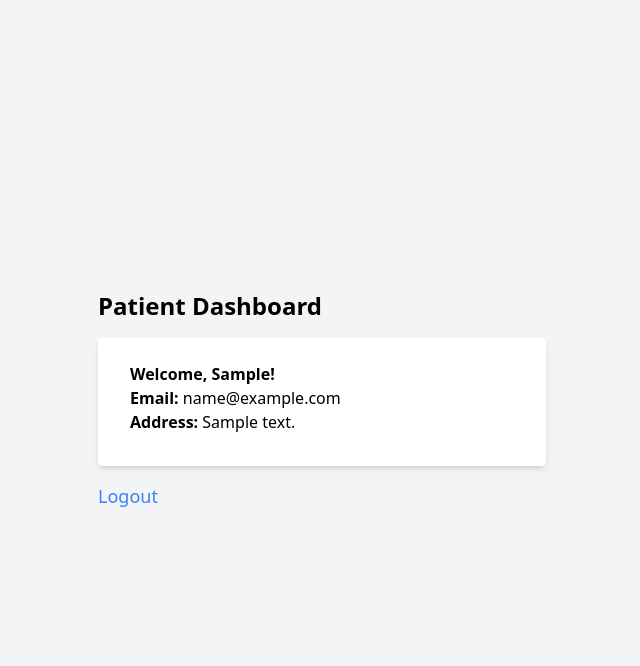
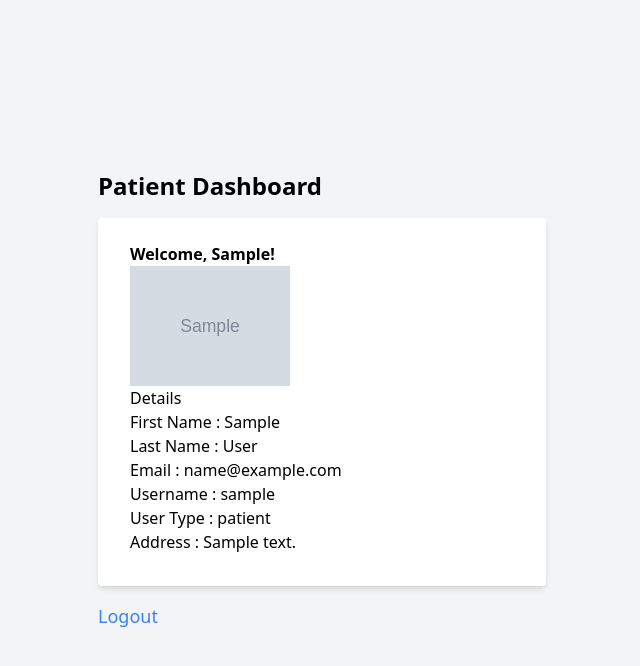
Before and after one commit to divakar166/atg-assignment-1, a Django app: page / in a window 1280 px wide. Shown: the top 666 px of the page, without its empty margins (318-958 px from the left). Run offline with Django 5.2, Linux system fonts and the light colour scheme; a user stored in the database is signed in; tables that the repository leaves empty hold one stand-in row (values such as "Sample post"); grey boxes marked "Sample" are stand-in pictures; some libraries are stand-ins or nearby versions.

Commit message:
final_update

```diff
--- a/dashboard/backends.py
+++ b/dashboard/backends.py
@@ -1,6 +1,9 @@
 from django.contrib.auth.backends import BaseBackend
 from users.models import User
 
+"""
+For Overriding username authentication, It is using email
+"""
 class EmailBackend(BaseBackend):
     def authenticate(self, request, email=None, password=None, **kwargs):
         try:
--- a/templates/patient_dashboard.html
+++ b/templates/patient_dashboard.html
@@ -8,8 +8,20 @@
         <h2 class="text-2xl font-bold mb-4">Patient Dashboard</h2>
         <div class="bg-white shadow-md rounded px-8 pt-6 pb-8 mb-4">
             <p><strong>Welcome, {{ request.user.first_name }}!</strong></p>
-            <p><strong>Email:</strong> {{ request.user.email }}</p>
-            <p><strong>Address:</strong> {{ request.user.address }}</p>
+            {% if user.profile_picture %}
+                <img src="{{ user.profile_picture.url }}" alt="Profile Picture" class="profile-picture w-[10rem]">
+            {% else %}
+                <p>Profile not available</p>
+            {% endif %}
+            <div>
+                <p>Details</p>
+                <p>First Name : {{request.user.first_name}}</p>
+                <p>Last Name : {{request.user.last_name}}</p>
+                <p>Email : {{request.user.email}}</p>
+                <p>Username : {{request.user.username}}</p>
+                <p>User Type : {{request.user.user_type}}</p>
+                <p>Address : {{request.user.address}}</p>
+            </div>
         </div>
         <div><a href="{% url 'logout' %}" class="text-lg text-blue-500">Logout</a></div>
     </div>
```
Also changed, not shown: templates/doctor_dashboard.html (+14 -2 lines).
